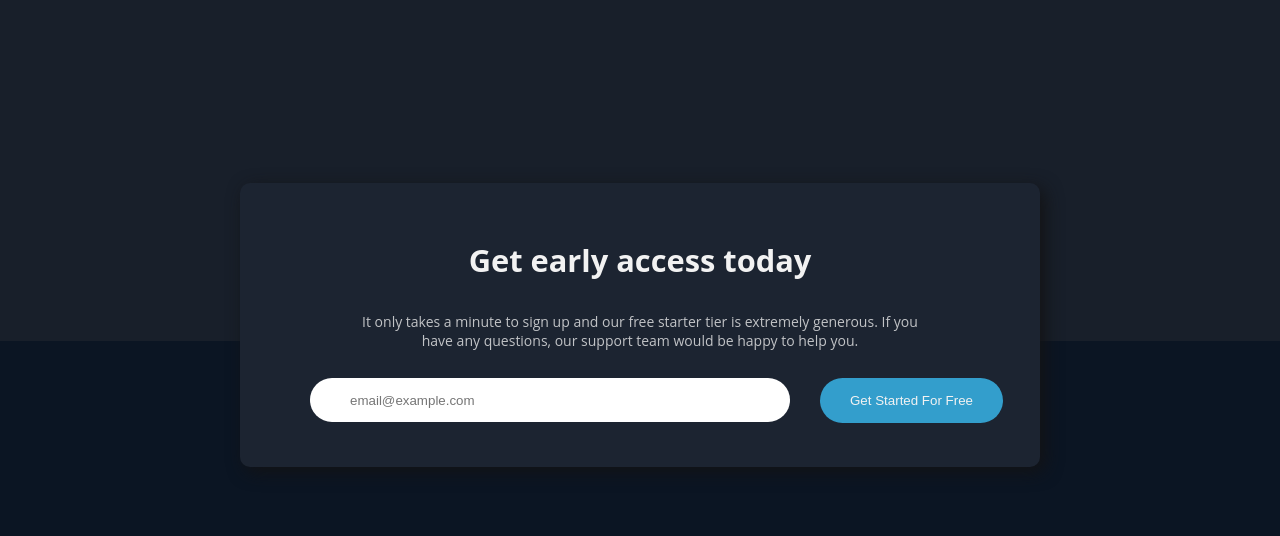
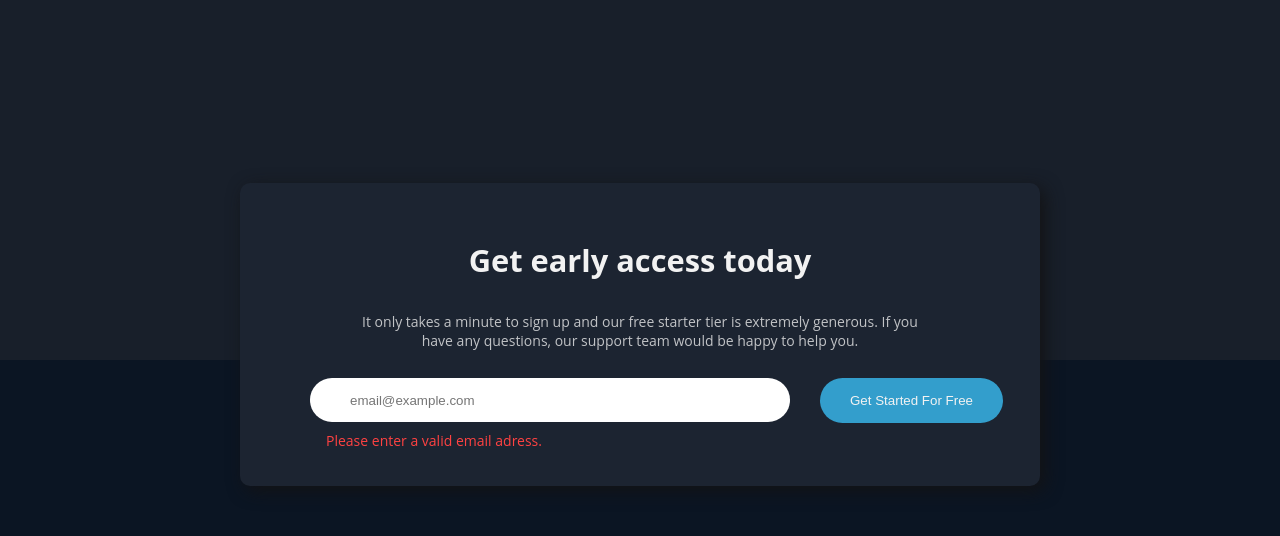
Before and after one commit to ErikCostaeSilva/Landing-Page-JavaScript, a plain HTML site: page index.html in a window 1280 px wide. Both pictures are taken after a click on the button "Get Started For Free". Shown: the part 2646-3182 px from the top of the page. Drawn offline with Linux system fonts and the light colour scheme.

Commit message:
add Script-Email

```diff
--- a/index.html
+++ b/index.html
@@ -97,7 +97,7 @@
     <h1>Get early access today</h1>
     <p>It only takes a minute to sign up and our free starter tier is extremely generous. If you have any
     questions, our support team would be happy to help you.</p>
-    <input type="text" name="email" id="input-email" placeholder="email@example.com"><button type="submit">Get Started For Free</button>
+    <input type="text" name="email" id="input-email" placeholder="email@example.com"><button type="submit" id="button-submit">Get Started For Free</button>
   </aside>
 </main>
 <footer>
@@ -133,5 +133,6 @@
       </ul>
     </div>
 </footer>
+<script src="scripts/scriptEmail.js"></script>
 </body>
 </html>
--- /dev/null
+++ b/scripts/scriptEmail.js
@@ -0,0 +1,51 @@
+(()=>{
+    function CheckEmail(){
+        this.asideDiv=document.querySelector("aside")
+        this.input=document.querySelector("#input-email")
+        this.validateEmail=function(email){
+            let validate=/\S+@\S+\.\S+/
+            return validate.test(email)
+        }
+        this.createDiv=function(){
+            const div=document.createElement("div")
+            div.classList.add("divError")
+            this.asideDiv.appendChild(div)
+        }
+        this.createP=function(typep){
+            if(typep==="error"){
+            const p=document.createElement("p")
+            p.innerHTML="Please enter a valid email adress."
+            p.classList.add("paragraphError")
+            return p
+            }else{
+                const p=document.createElement("p")
+                p.innerHTML="Your email adress has been sent successfully."
+                p.classList.add("paragraphSuccess")
+                return p
+            }
+        }
+        this.generateError=function(){
+            this.createDiv()
+            const divError=document.querySelector(".divError")
+            divError.innerHTML=""
+            const p=this.createP("error")
+            divError.appendChild(p)
+        }
+        this.generateSuccess=function(){
+            this.createDiv()
+            const divError=document.querySelector(".divError")
+            divError.innerHTML=""
+            const p=this.createP("success")
+            divError.appendChild(p)
+        }
+    }
+    const button=document.querySelector("#button-submit")
+    button.addEventListener("click",(event)=>{
+        const email=new CheckEmail
+        if(email.input.value==="" || !email.validateEmail(email.input.value)){
+            email.generateError()
+        }else{
+            email.generateSuccess()
+        }
+    })
+})()
--- a/styles/style.css
+++ b/styles/style.css
@@ -9,6 +9,7 @@
     --Cyan:hsl(176, 68%, 64%);
     --Blue:hsl(198, 60%, 50%);
     --Light-Red-error:hsl(0, 100%, 63%);
+    --Green-Success:#06a103;
     --White:hsl(0, 0%, 95%);
     --WhiteLow:hsla(0, 0%, 95%, 0.774);
 }
@@ -213,6 +214,7 @@ aside>button{
     padding:15px 30px 15px 30px;
     border:none;
     border-radius:40px;
+    cursor:pointer;
 }
 footer{
     background-color:var(--Dark-Blue-footerBg);
@@ -245,3 +247,16 @@ footer{
     justify-content:center;
     gap:15px;
 }
+
+/*Style JavaScript*/
+.divError{
+    position: relative;
+    bottom: 36px;
+    left: 86px;
+}
+.paragraphError{
+    color:var(--Light-Red-error);
+}
+.paragraphSuccess{
+    color:var(--Green-Success);
+}
```
